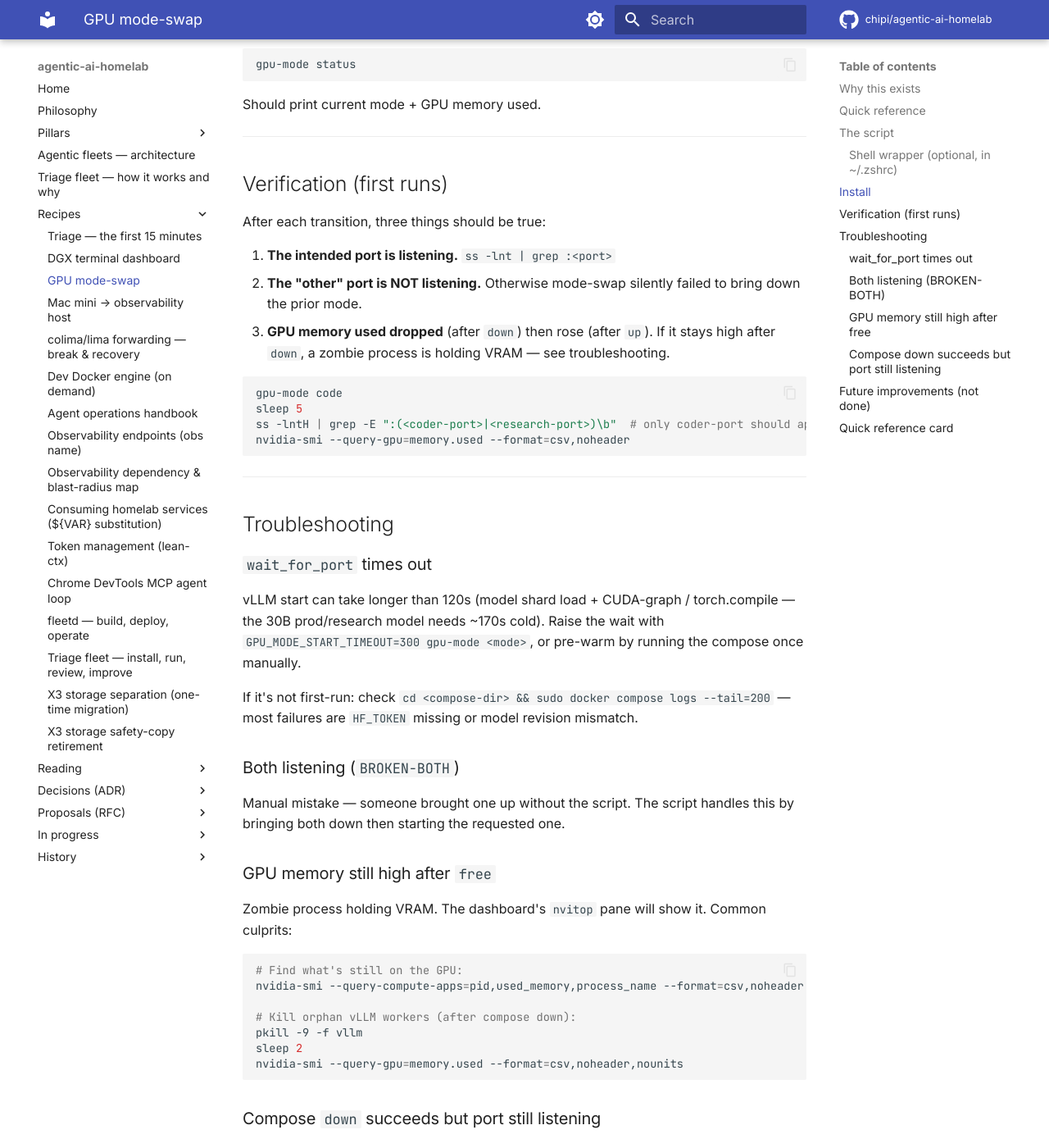
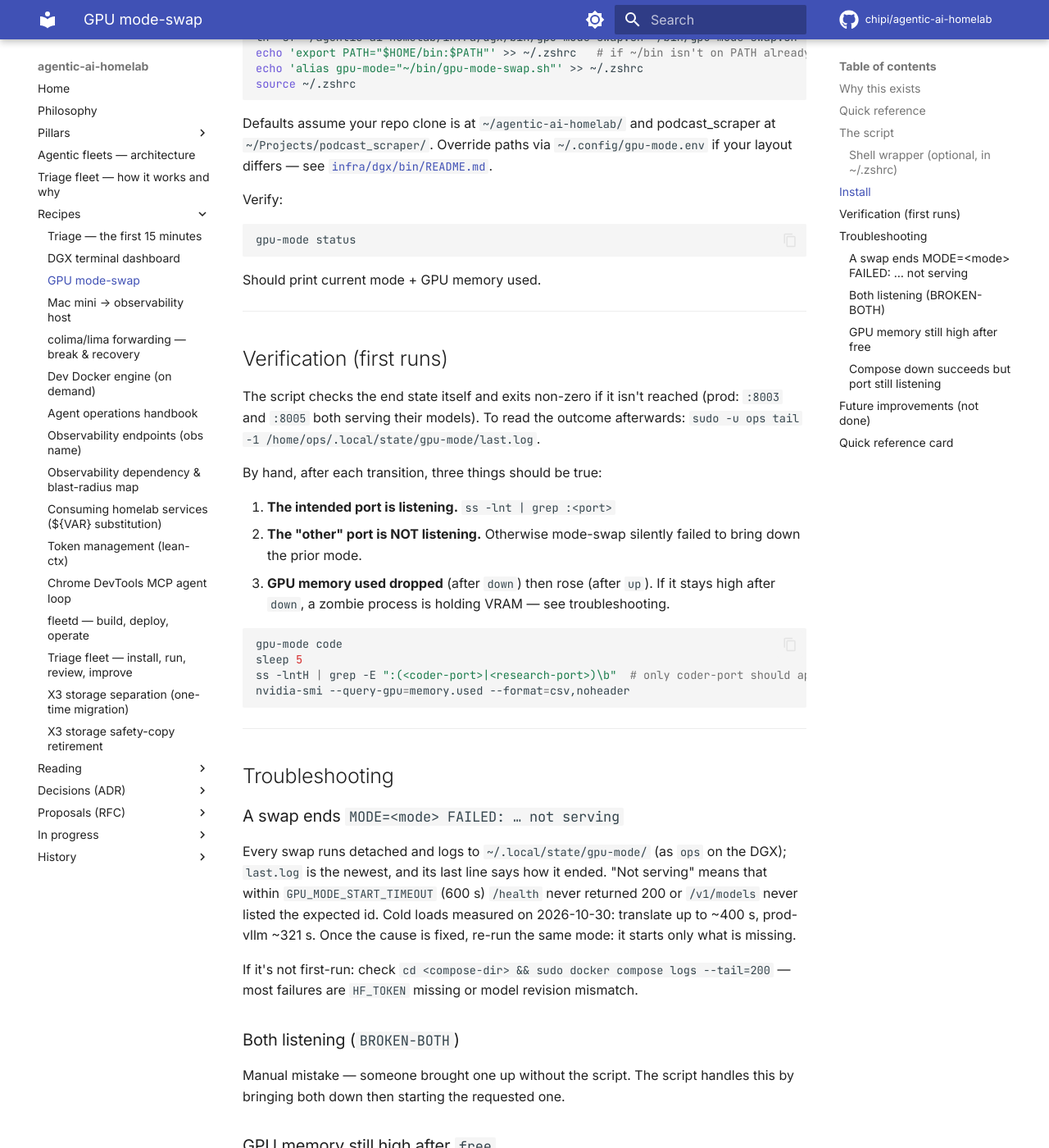
Before and after one commit to chipi/agentic-ai-homelab, an MkDocs documentation site: the page built from docs/recipes/gpu-mode-swap.md, in a window 1280 px wide and 1400 px high, scrolled down 3193 px. Shown: the whole window at 82% size. Built offline with MkDocs 1.6.1 and Material for MkDocs 9.7.7, drawn with Linux system fonts in a browser that asks for light colours; comment, search, counter and statistics services are not loaded; some of the changed text lies outside the part shown.

Commit message:
fix(dgx): gpu-mode-swap runs detached, waits on serving, fails unless the mode is reached
Twice on 2026-10-30 a swap to prod ended with translate down and needing a hand start:
S5 gave up at the 120 s timeout before translate's ~6m40s cold load, and the 21:45Z swap
died with its caller's SSH session (session-c74866 ended 21:48:18Z, three seconds before
:8003 was healthy, so the script never reached translate). Prod asked for the script
itself to be reliable, not for callers to be careful.

- Detached: every mode except status re-runs itself under `setsid -w nohup`, all output in
  ~/.local/state/gpu-mode/swap-<UTC>-<mode>.log (last.log = newest). The caller follows the
  log and gets the exit code; a dropped session, killed caller or Ctrl-C no longer stops it.
  --foreground runs inline.
- Waits on facts: per stack, /health 200 AND /v1/models listing the expected id
  (GPU_MODE_PRODVLLM_MODEL, GPU_MODE_TRANSLATE_MODEL), within GPU_MODE_START_TIMEOUT, now
  600 s (slowest measured cold load 400 s). Gives up early only if the container exited.
- End state: prod exits 0 only when :8003 and :8005 both serve their models; translate
  failing used to warn and exit 0. free checks nothing is left running.
- Re-runnable: the same mode tears nothing down, starts only what is missing, re-checks.
- Record: the log ends `MODE=<mode> OK` or `MODE=<mode> FAILED: <reason>`.
- Lock: a second swap while one runs exits 4.
- Ollama: prepare_gpu_for_research ran `systemctl restart ollama` right after
  stop_ollama_daemon had stopped it, and restart starts a stopped unit, so every research
  or prod swap left ollama running beside the vLLM, which #63 forbids. Seen live:
  ollama active since 21:45:46Z on 2026-10-30. Restart now only in flush-only mode.

gpu-mode-swap.test.sh (stub docker/curl/systemctl/nvidia-smi): 10 checks pass, among them
caller killed at 3 s with the swap still finishing OK, re-run starting only translate,
wrong model id and failed translate compose both exit 1 with a FAILED line. Five mutants
(ollama restart back, translate failure non-fatal, no detach, health-only check, no lock)
each fail the suite. Not yet run on the DGX.

Co-Authored-By: Claude Opus 5.5 <noreply@anthropic.com>
Claude-Session: https://claude.ai/code/session_014cvkLBvrdBPr8njAy3EJki

```diff
--- a/docs/recipes/gpu-mode-swap.md
+++ b/docs/recipes/gpu-mode-swap.md
@@ -27,7 +27,9 @@ override any of them via env vars or `~/.config/gpu-mode.env`, see
 > | Research service name | `vllm-autoresearch` | `GPU_MODE_RESEARCH_SVC` |
 > | Docker command | `sudo docker` | `GPU_MODE_DOCKER` |
 > | Privilege prefix (host cmds) | `sudo` | `GPU_MODE_SUDO` |
-> | Start timeout (s) | `300` | `GPU_MODE_START_TIMEOUT` |
+> | Start timeout per stack (s) | `600` | `GPU_MODE_START_TIMEOUT` |
+> | Expected model ids | prod-vllm `NVFP4/Qwen3-30B-A3B-Instruct-2507-FP4`, translate `google/translategemma-12b-it` | `GPU_MODE_PRODVLLM_MODEL`, `GPU_MODE_TRANSLATE_MODEL` |
+> | Swap logs + lock | `~/.local/state/gpu-mode/` | `GPU_MODE_STATE_DIR` |
 
 ---
 
@@ -128,7 +130,11 @@ Should print current mode + GPU memory used.
 
 ## Verification (first runs)
 
-After each transition, three things should be true:
+The script checks the end state itself and exits non-zero if it isn't reached (prod:
+`:8003` and `:8005` both serving their models). To read the outcome afterwards:
+`sudo -u ops tail -1 /home/ops/.local/state/gpu-mode/last.log`.
+
+By hand, after each transition, three things should be true:
 
 1. **The intended port is listening.** `ss -lnt | grep :<port>`
 2. **The "other" port is NOT listening.** Otherwise mode-swap silently
@@ -148,12 +154,14 @@ nvidia-smi --query-gpu=memory.used --format=csv,noheader
 
 ## Troubleshooting
 
-### `wait_for_port` times out
+### A swap ends `MODE=<mode> FAILED: … not serving`
 
-vLLM start can take longer than 120s (model shard load + CUDA-graph /
-torch.compile — the 30B prod/research model needs ~170s cold). Raise the
-wait with `GPU_MODE_START_TIMEOUT=300 gpu-mode <mode>`, or pre-warm by
-running the compose once manually.
+Every swap runs detached and logs to `~/.local/state/gpu-mode/` (as `ops` on the DGX);
+`last.log` is the newest, and its last line says how it ended. "Not serving" means that
+within `GPU_MODE_START_TIMEOUT` (600 s) `/health` never returned 200 or `/v1/models` never
+listed the expected id. Cold loads measured on 2026-10-30: translate up to ~400 s,
+prod-vllm ~321 s. Once the cause is fixed, re-run the same mode: it starts only what is
+missing.
 
 If it's not first-run: check `cd <compose-dir> && sudo docker compose logs --tail=200`
 — most failures are `HF_TOKEN` missing or model revision mismatch.
```
Also changed, not shown: infra/dgx/bin/README.md (+29 -10 lines), 2 other files.
